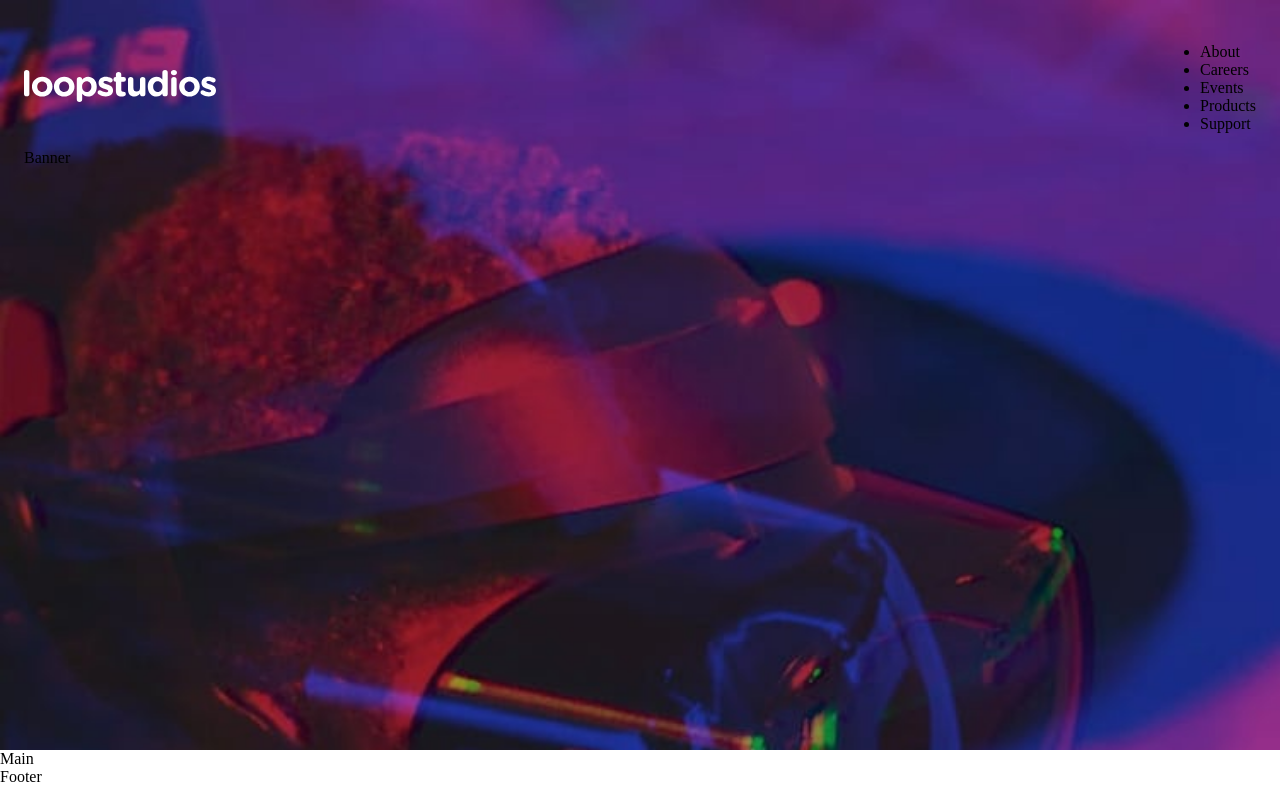
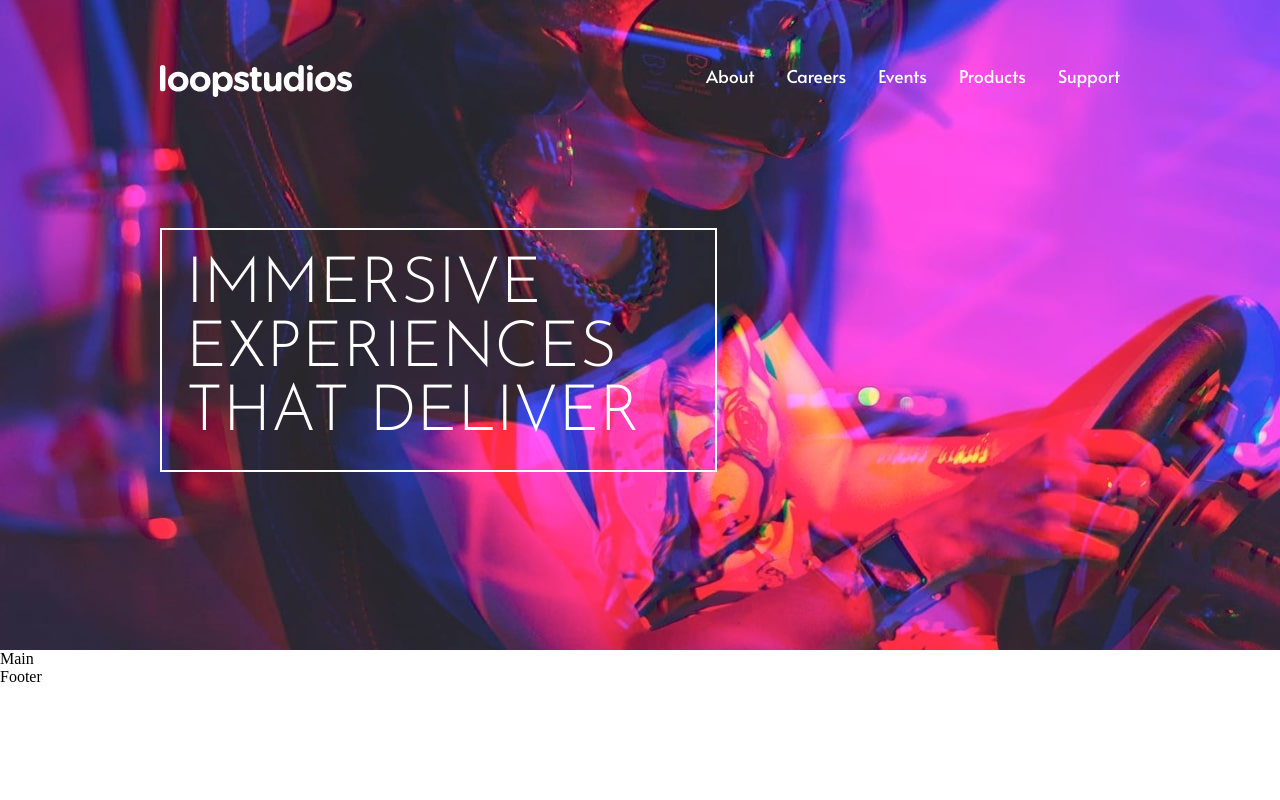
Before and after one commit to Mrcsbda/Web-Responsive-React, a React (Vite) app: page / in a window 1280 px wide. Built offline with nearby package versions, Linux system fonts and the light colour scheme.

Commit message:
:sparkles: desktop header

```diff
--- a/src/components/banner/Banner.jsx
+++ b/src/components/banner/Banner.jsx
@@ -1,8 +1,11 @@
 import React from 'react'
+import "./banner.scss"
 
 const Banner = () => {
   return (
-    <div>Banner</div>
+    <article className='banner'>
+      <p className='banner__content'>IMMERSIVE EXPERIENCES THAT DELIVER</p>
+    </article>
   )
 }
 
--- /dev/null
+++ b/src/components/banner/banner.scss
@@ -0,0 +1,45 @@
+@import "../../assets/styles/variables.scss";
+
+.banner {
+    height: 100%;
+    display: flex;
+    align-items: center;
+
+    &__content {
+        color: white;
+        border: 2px solid white;
+        padding: 1.5rem;
+        font-family: $font-josefin-sans;
+        font-size: 2.6rem;
+    }
+}
+
+@media screen and (max-width: 370px) {
+    .banner {
+        &__content {
+            font-size: 1.8rem;
+        }
+    }
+}
+
+@media screen and (min-width: 600px) {
+    .banner {
+        width: 70%;
+
+        &__content {
+            padding-right: 3rem;
+            font-size: 3rem;
+        }
+    }
+}
+
+@media screen and (min-width: 980px) {
+    .banner {
+        width: 58%;
+
+        &__content {
+            padding-right: 3rem;
+            font-size: 4rem;
+        }
+    }
+}
--- a/src/components/header/header.scss
+++ b/src/components/header/header.scss
@@ -8,3 +8,20 @@
     padding: 2.7rem 1.5rem;
     position: relative;
 }
+
+@media screen and (min-width: 600px) {
+    .header {
+        height: 500px;
+        padding: 2.7rem 3rem;
+        background-image: url(../../assets/images/desktop/image-hero.jpg);
+        background-position: top center;
+
+    }
+}
+
+@media screen and (min-width: 980px) {
+    .header {
+        height: 650px;
+        padding: 4rem 10rem;
+    }
+}
--- a/src/components/nav/Nav.jsx
+++ b/src/components/nav/Nav.jsx
@@ -23,7 +23,7 @@ const Nav = ({ setMenuMobileActive }) => {
     const handleDesktopMenu = () => {
         const windowWidth = window.innerWidth;
 
-        if (windowWidth > 415) {
+        if (windowWidth > 600) {
             setDesktopMenu(true)
         } else {
             setDesktopMenu(false)
@@ -53,7 +53,12 @@ const Nav = ({ setMenuMobileActive }) => {
                 </button>
                 <ul className={showDesktopMenu ? "nav__desktop-menu" : "nav__desktop-menu hidden"}>
                     {
-                        menu.map((item, index) => (<li key={index + 1}>{item}</li>))
+                        menu.map((item, index) => (
+                            <li key={index + 1} className="nav__desktop-menu__item" >
+                                <p>{item}</p>
+                                <hr className="nav__desktop-menu__item__line"/>
+                            </li>
+                        ))
                     }
                 </ul>
                 <section className={showMobileMenu ? "nav__mobile-menu" : "nav__mobile-menu hidden"}>
--- a/src/components/nav/nav.scss
+++ b/src/components/nav/nav.scss
@@ -10,6 +10,9 @@
     align-items: center;
 
     justify-content: space-between;
+    &__logo-container {
+        display: flex;
+    }
 
     &__open-mobile-menu {
         @include buttons()
@@ -46,7 +49,61 @@
         }
     }
 
+    &__desktop-menu__item__line {
+        visibility: hidden;
+    }
+
 }
+
+
+@media screen and (min-width: 600px) {
+    .nav {
+        &__desktop-menu {
+            display: flex;
+            list-style: none;
+            gap: 0.7rem;
+            &__item {
+                color: white;
+                font-family: $font-alata;
+            }
+        }
+    }
+}
+
+@media screen and (min-width: 980px) {
+    .nav {
+
+        &__logo {
+            cursor: pointer;
+        }
+
+        &__desktop-menu {
+            display: flex;
+            list-style: none;
+            gap: 2rem;
+            &__item {
+                font-size: 1.1rem;
+
+                p {
+                    margin-bottom: 0.5rem;
+                }
+
+                &:hover {
+                    cursor: pointer;
+                }
+
+                &:hover &__line {
+                    visibility: visible;
+                    width: 40%;
+                    border: 1px solid white;
+                    border-bottom: none;
+                    margin: 0 auto;
+                }
+            }
+        }
+    }
+}
+
 
 .hidden {
     display: none;
```
